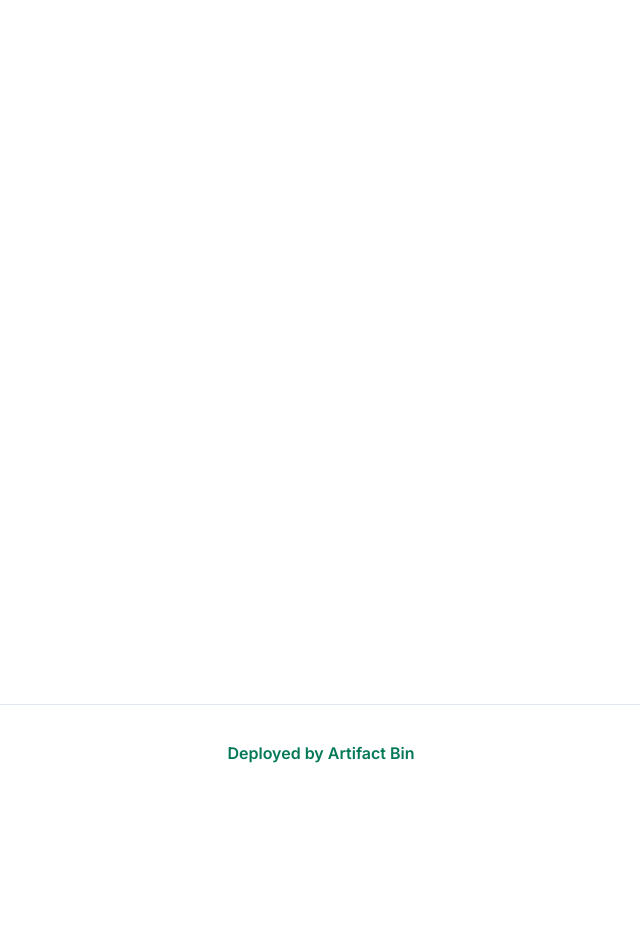
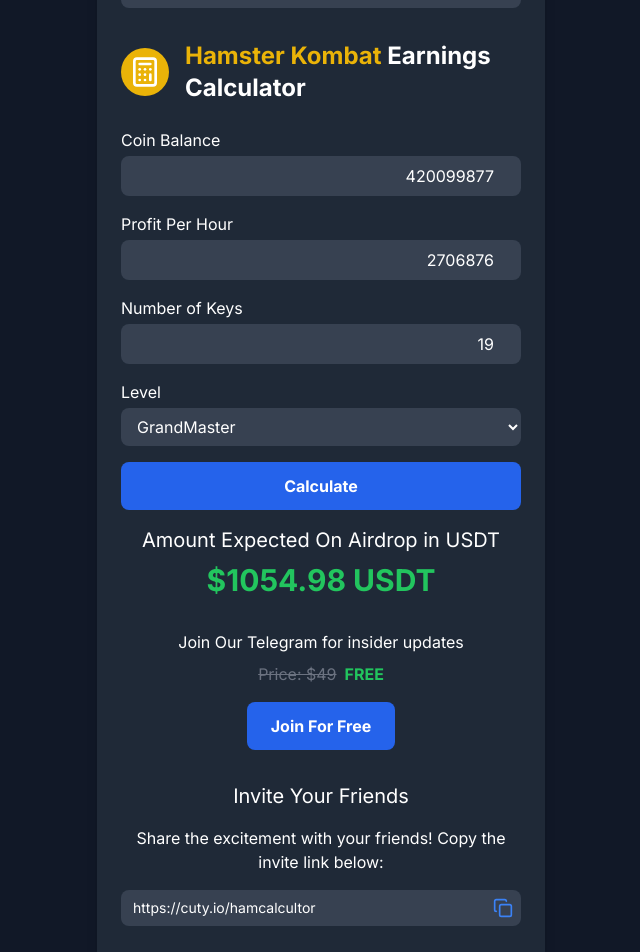
Before and after one commit to Bigestdave/ham-calculator, a Next.js app: page / in a window 1280 px wide. Shown: the part 96-1048 px from the top of the page, without its empty margins (319-959 px from the left). Before the commit the page ends 896 px from the top, so only its background shows below. Built offline with nearby package versions, Linux system fonts and the light colour scheme.

Commit message:
Update page.tsx

```diff
--- a/src/app/page.tsx
+++ b/src/app/page.tsx
@@ -1,5 +1,204 @@
-export default function Home() {
+'use client';
+
+import React, { useState } from 'react';
+import { Calculator, Copy, Check } from 'lucide-react';
+
+const levelMultipliers = {
+  'Bronze': 0,
+  'Silver': 1,
+  'Gold': 1.5,
+  'Platinum': 2,
+  'Diamond': 2.5,
+  'Epic': 3,
+  'Legendary': 3.5,
+  'Master': 4,
+  'GrandMaster': 4.5,
+  'Lord': 5,
+  'Creator': 10
+};
+
+const HamsterKombatCalculator = () => {
+  const [coinBalance, setCoinBalance] = useState(420099877);
+  const [profitPerHour, setProfitPerHour] = useState(2706876);
+  const [numberOfKeys, setNumberOfKeys] = useState(19);
+  const [level, setLevel] = useState('GrandMaster');
+  const [airdropAmount, setAirdropAmount] = useState(1054.98);
+  const [errors, setErrors] = useState({});
+  const [copied, setCopied] = useState(false);
+
+  const validateInputs = () => {
+    const newErrors = {};
+    if (coinBalance < 0) newErrors.coinBalance = "Coin Balance must be a positive number";
+    if (profitPerHour < 0) newErrors.profitPerHour = "Profit Per Hour must be a positive number";
+    if (numberOfKeys < 0 || !Number.isInteger(numberOfKeys)) newErrors.numberOfKeys = "Number of Keys must be a positive integer";
+    setErrors(newErrors);
+    return Object.keys(newErrors).length === 0;
+  };
+
+  const calculateAirdrop = () => {
+    if (validateInputs()) {
+      const multiplier = levelMultipliers[level];
+      const calculatedAmount = (profitPerHour / 1000000 * numberOfKeys) * multiplier;
+      setAirdropAmount(calculatedAmount.toFixed(2));
+    }
+  };
+
+  const handleInputChange = (setter) => (e) => {
+    const value = e.target.type === 'number' ? Number(e.target.value) : e.target.value;
+    setter(value);
+    setErrors((prev) => ({ ...prev, [e.target.name]: '' }));
+  };
+
+  const telegramLink = "https://t.me/bigestdav";
+  const inviteLink = "https://cuty.io/hamcalcultor";
+
+  const copyInviteLink = () => {
+    navigator.clipboard.writeText(inviteLink).then(() => {
+      setCopied(true);
+      setTimeout(() => setCopied(false), 2000);
+    });
+  };
+
   return (
-    <main className='flex min-h-screen flex-col items-center justify-between p-24'></main>
+    <div className="min-h-screen bg-gray-900 text-white p-4 sm:p-6 md:p-8">
+      <div className="max-w-md mx-auto bg-gray-800 rounded-2xl p-6 shadow-lg">
+        <nav className="flex justify-between items-center mb-8 bg-gray-700 rounded-lg p-3">
+          <a href="https://cuty.io/hamcalcultor" className="text-yellow-500 hover:text-yellow-400 transition duration-300">Home</a>
+          <a href="https://t.me/BlumCryptoBot/app?startapp=ref_jLtOnnPqPQ" className="text-yellow-500 hover:text-yellow-400 transition duration-300">Join Blum</a>
+          <a href="https://t.me/dogshouse_bot/join?startapp=0UjWo-3bTb2tlh546QLRuQ" className="text-yellow-500 hover:text-yellow-400 transition duration-300">Join Dogs</a>
+          <a href={telegramLink} target="_blank" rel="noopener noreferrer" className="text-yellow-500 hover:text-yellow-400 transition duration-300">Telegram</a>
+        </nav>
+
+        {/* Rest of the component remains the same */}
+
+        <div className="flex items-center mb-6">
+          <div className="bg-yellow-500 rounded-full p-2 mr-4">
+            <Calculator size={32} aria-hidden="true" />
+          </div>
+          <h1 className="text-2xl font-bold">
+            <span className="text-yellow-500">Hamster Kombat</span> Earnings Calculator
+          </h1>
+        </div>
+
+        <div className="space-y-4">
+          <div>
+            <label htmlFor="coinBalance" className="block mb-1">Coin Balance</label>
+            <input
+              id="coinBalance"
+              name="coinBalance"
+              type="number"
+              value={coinBalance}
+              onChange={handleInputChange(setCoinBalance)}
+              className="bg-gray-700 rounded-lg px-3 py-2 w-full text-right transition duration-300 focus:ring-2 focus:ring-blue-500"
+              aria-describedby="coinBalanceError"
+            />
+            {errors.coinBalance && <p id="coinBalanceError" className="text-red-500 text-sm mt-1">{errors.coinBalance}</p>}
+          </div>
+
+          <div>
+            <label htmlFor="profitPerHour" className="block mb-1">Profit Per Hour</label>
+            <input
+              id="profitPerHour"
+              name="profitPerHour"
+              type="number"
+              value={profitPerHour}
+              onChange={handleInputChange(setProfitPerHour)}
+              className="bg-gray-700 rounded-lg px-3 py-2 w-full text-right transition duration-300 focus:ring-2 focus:ring-blue-500"
+              aria-describedby="profitPerHourError"
+            />
+            {errors.profitPerHour && <p id="profitPerHourError" className="text-red-500 text-sm mt-1">{errors.profitPerHour}</p>}
+          </div>
+
+          <div>
+            <label htmlFor="numberOfKeys" className="block mb-1">Number of Keys</label>
+            <input
+              id="numberOfKeys"
+              name="numberOfKeys"
+              type="number"
+              value={numberOfKeys}
+              onChange={handleInputChange(setNumberOfKeys)}
+              className="bg-gray-700 rounded-lg px-3 py-2 w-full text-right transition duration-300 focus:ring-2 focus:ring-blue-500"
+              aria-describedby="numberOfKeysError"
+            />
+            {errors.numberOfKeys && <p id="numberOfKeysError" className="text-red-500 text-sm mt-1">{errors.numberOfKeys}</p>}
+          </div>
+
+          <div>
+            <label htmlFor="level" className="block mb-1">Level</label>
+            <select
+              id="level"
+              name="level"
+              value={level}
+              onChange={handleInputChange(setLevel)}
+              className="bg-gray-700 rounded-lg px-3 py-2 w-full transition duration-300 focus:ring-2 focus:ring-blue-500"
+            >
+              {Object.keys(levelMultipliers).map((lvl) => (
+                <option key={lvl} value={lvl}>{lvl}</option>
+              ))}
+            </select>
+          </div>
+
+          <div className="mt-6">
+            <button
+              onClick={calculateAirdrop}
+              className="w-full bg-blue-600 hover:bg-blue-700 text-white font-bold py-3 px-4 rounded-lg transition duration-300 focus:ring-2 focus:ring-blue-500 focus:ring-offset-2 focus:ring-offset-gray-800"
+            >
+              Calculate
+            </button>
+          </div>
+
+          <div className="text-center mt-6">
+            <h2 className="text-xl mb-2">Amount Expected On Airdrop in USDT</h2>
+            <div className="text-3xl font-bold text-green-500">
+              ${airdropAmount} USDT
+            </div>
+          </div>
+        </div>
+
+        <div className="mt-8 text-center">
+          <p className="mb-2">Join Our Telegram for insider updates</p>
+          <p className="mb-4">
+            <span className="line-through text-gray-500 mr-2">Price: $49</span>
+            <span className="text-green-500 font-bold">FREE</span>
+          </p>
+          <a
+            href={telegramLink}
+            target="_blank"
+            rel="noopener noreferrer"
+            className="inline-block bg-blue-600 hover:bg-blue-700 text-white font-bold py-3 px-6 rounded-lg transition duration-300 focus:ring-2 focus:ring-blue-500 focus:ring-offset-2 focus:ring-offset-gray-800"
+          >
+            Join For Free
+          </a>
+        </div>
+
+        <div className="mt-8 text-center">
+          <h3 className="text-xl mb-4">Invite Your Friends</h3>
+          <p className="mb-4">Share the excitement with your friends! Copy the invite link below:</p>
+          <div className="relative">
+            <input
+              type="text"
+              value={inviteLink}
+              readOnly
+              className="bg-gray-700 rounded-lg px-3 py-2 w-full pr-12 text-sm"
+            />
+            <button
+              onClick={copyInviteLink}
+              className="absolute right-2 top-1/2 transform -translate-y-1/2 text-blue-500 hover:text-blue-400 focus:outline-none"
+            >
+              {copied ? <Check size={20} /> : <Copy size={20} />}
+            </button>
+          </div>
+          {copied && (
+            <p className="text-green-500 mt-2 text-sm">Copied!</p>
+          )}
+        </div>
+
+        <footer className="mt-8 text-center text-sm text-gray-500">
+          Disclaimer: this is just a speculation based on the information given to us by Hamster Kombat Team
+        </footer>
+      </div>
+    </div>
   );
-}
+};
+
+export default HamsterKombatCalculator;
```
